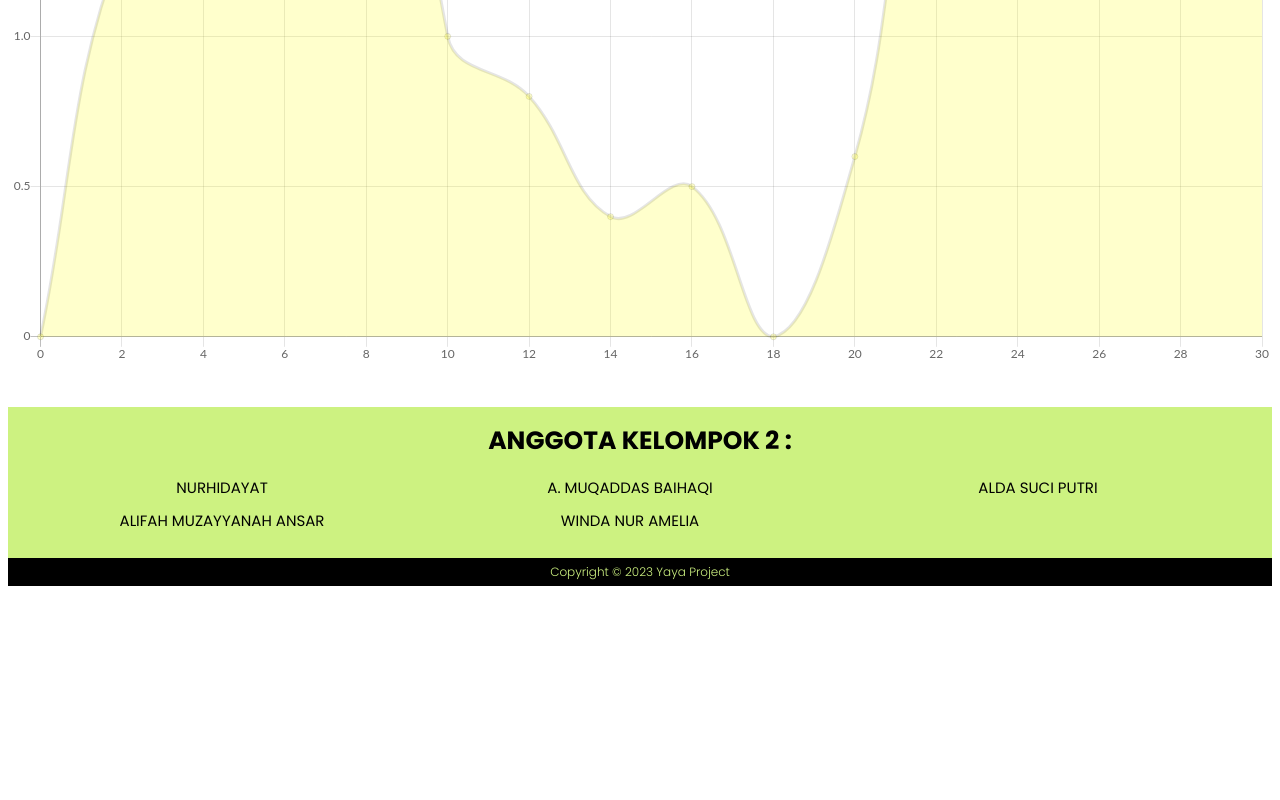
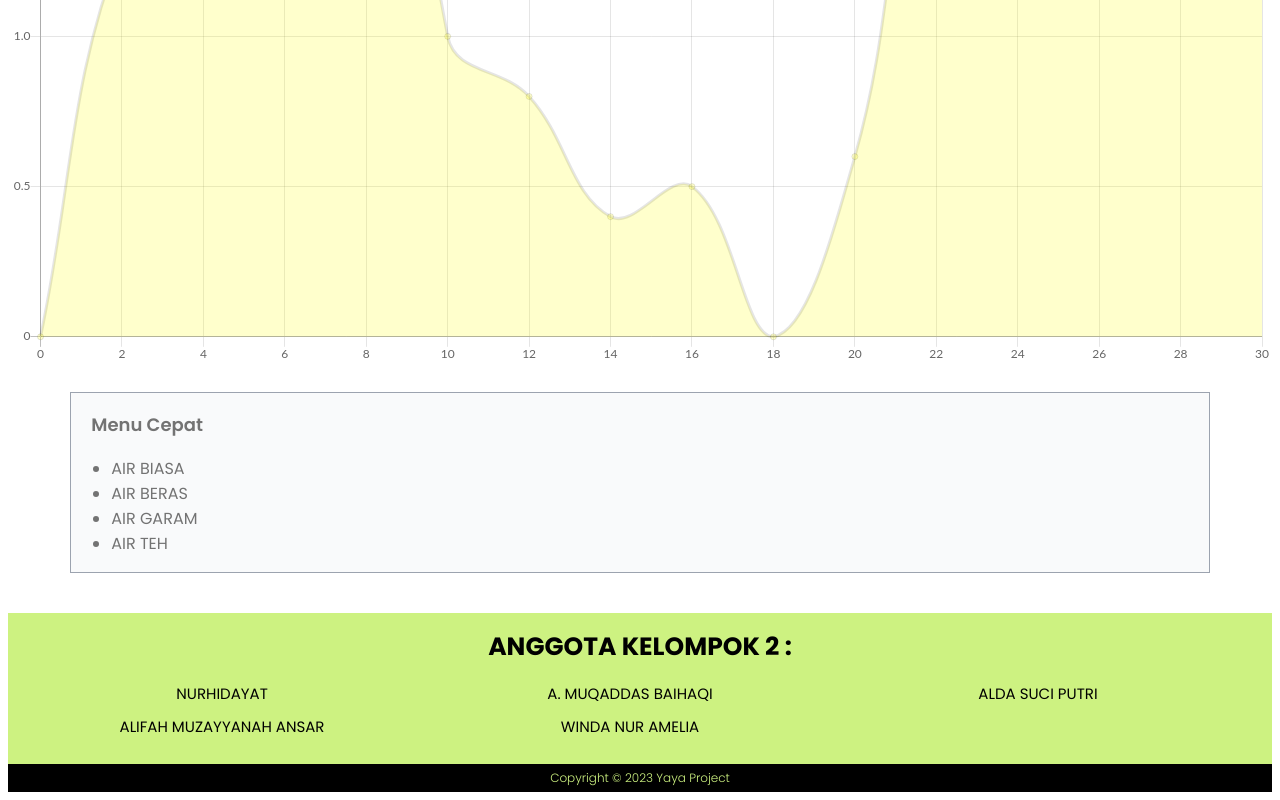
Before and after one commit to nurhidayatdev/Proyek-Biologi, a plain HTML site: page analisis-data/analisis-data-page-4.html in a window 1280 px wide. Shown: the part 3496-4296 px from the top of the page. Before the commit the page ends 4090 px from the top, so only its background shows below. Drawn offline with nearby package versions, Linux system fonts and the light colour scheme.

Commit message:
Update analisis-data-page-4.html

```diff
--- a/analisis-data/analisis-data-page-4.html
+++ b/analisis-data/analisis-data-page-4.html
@@ -29,8 +29,8 @@
       <details>
         <summary>MENU<span id="right">BIOLOGI KELAS XII MIPA 4</span></summary>
         <ul id="menu1">
-          <a href="../proyek-biologi.html"><li class="menu">> BERANDA</li></a>
-          <a href="#"><li class="menu">> ANALISIS DATA</li></a>
+          <a href="../index.html"><li class="menu">> BERANDA</li></a>
+          <a href="analisis-data.html"><li class="menu">> ANALISIS DATA</li></a>
           <a href="../dokumentasi/dokumentasi.html"
             ><li class="menu">> DOKUMENTASI</li></a
           >
@@ -196,6 +196,23 @@
     <canvas id="speedChart1" width="300" height="300"></canvas>
 
     <br />
+    <div id="menu-page">
+      <p id="menu-text">Menu Cepat</p>
+      <ul>
+        <a href="analisis-data-page-1.html"
+          ><li class="li-menu">AIR BIASA</li></a
+        >
+        <a href="analisis-data-page-2.html"
+          ><li class="li-menu">AIR BERAS</li></a
+        >
+        <a href="analisis-data-page-3.html"
+          ><li class="li-menu">AIR GARAM</li></a
+        >
+        <a href="#"><li class="li-menu">AIR TEH</li></a>
+      </ul>
+    </div>
+
+    <br />
     <footer>
       <h3 id="head-footer">ANGGOTA KELOMPOK 2 :</h3>
 
```
